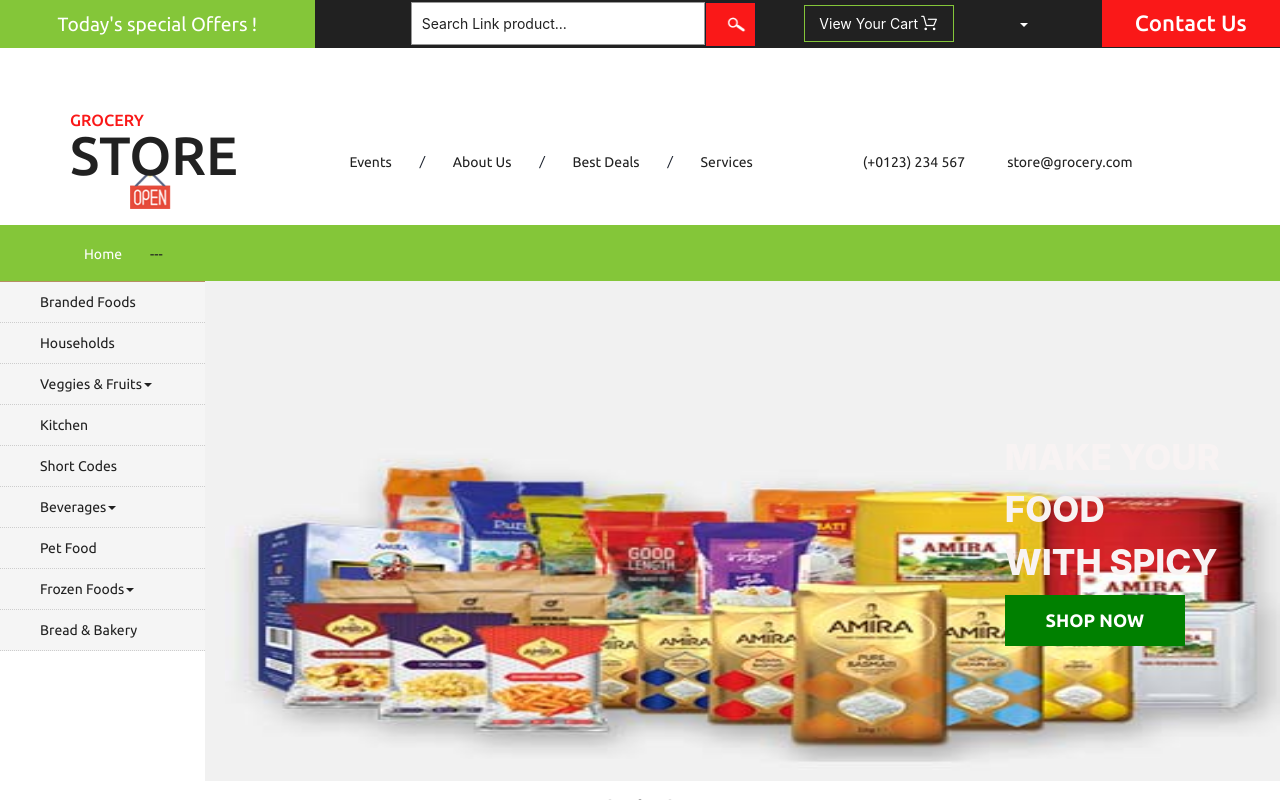
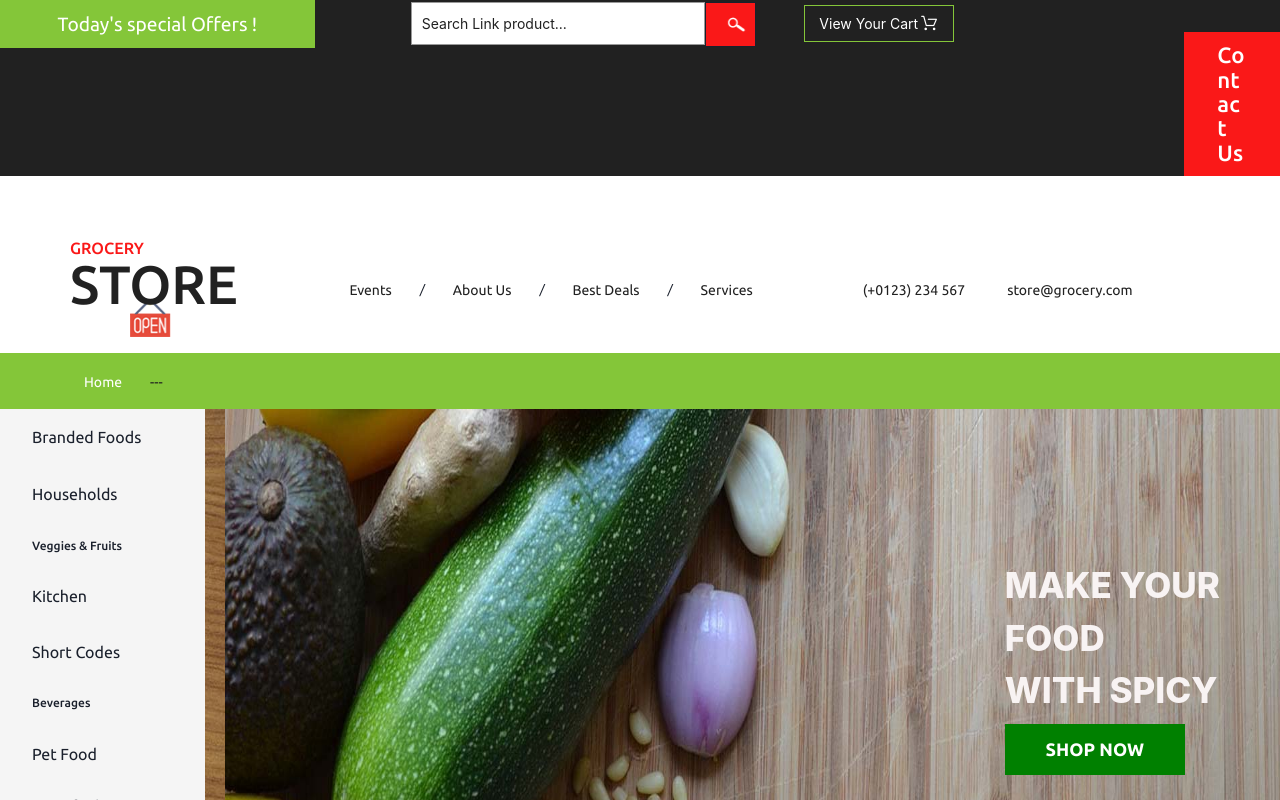
Before and after one commit to yubraj424/ekbana-ecommerce, a React (Create React App) app in the folder grocery/: page / in a window 1280 px wide. Shown: the top 800 px of the page. Built offline with nearby package versions, Linux system fonts and the light colour scheme; some icons are missing.

Commit message:
dropdown css update in header and banner file and some api check

```diff
--- a/grocery/src/components/Banner/Bannerdata.js
+++ b/grocery/src/components/Banner/Bannerdata.js
@@ -1,7 +1,7 @@
 
 const Bannerdata = [
     {
-      image: 'assets/images/4.jpg',
+      image: 'assets/images/1.jpg',
       text1: "MAKE YOUR",
       text2: "FOOD",
       text3: "WITH SPICY",
@@ -9,13 +9,13 @@
     {
 
 
-      image: "assets/images/5.jpg",
+      image: "assets/images/2.jpg",
       text1: "MAKE YOUR",
       text2: "FOOD",
       text3: "WITH SPICY",
     },
     {
-      image: "assets/images/6.jpg",
+      image: "assets/images/3.jpg",
       text1: "UPTO",
       text2:"50%",
       text3:"OFF",
--- /dev/null
+++ b/grocery/src/components/errorpage/PageNotFound.js
@@ -0,0 +1,17 @@
+import "./pagenotFound.css";
+import { Link } from "react-router-dom";
+
+const PageNotFound = () => {
+  return (
+    <div className="not-found">
+      <h2>404</h2>
+      <p>Opps! Page not found</p>
+      <br />
+      <Link to="/">
+        <button>Return to Homepage</button>
+      </Link>
+    </div>
+  );
+};
+
+export default PageNotFound;
--- /dev/null
+++ b/grocery/src/components/errorpage/pagenotFound.css
@@ -0,0 +1,15 @@
+.not-found {
+    display: flex;
+    flex-direction: column;
+    align-items: center;
+    justify-content: center;
+    color: rgb(68, 68, 68);
+    min-height: 80vh;
+  }
+
+  .not-found h2 {
+    font-size: 55px;
+  }
+  .not-found p {
+    font-size: 20px;
+  }
--- a/grocery/src/components/header/Header.js
+++ b/grocery/src/components/header/Header.js
@@ -1,4 +1,5 @@
 import { Link } from "react-router-dom";
+import "./header.css";
 import { useNavigate } from "react-router-dom";
 import {
   Modal,
@@ -11,7 +12,7 @@
   Button,
   useDisclosure,
   Text,
-  Select
+  Select,
 } from "@chakra-ui/react";
 import MyCart from "../mycart/Mycart";
 
@@ -63,28 +64,39 @@
         </div>
         <div class="w3l_header_right">
           <ul>
-            <li class="dropdown profile_details_drop">
-              <Link to="#" class="dropdown-toggle" data-toggle="dropdown">
+            <li class="menu-bar">
+              <Link to="#" class="menu-bar">
+                <div class="dropdown">
                   <i class="fa fa-user" aria-hidden="true"></i>
-                <span class="caret"></span>
-              </Link>
-              <div class="mega-dropdown-menu">
-                <div class="w3ls_vegetables">
-                  <ul class="dropdown-menu drp-mnu">
+
+                  <div class="dropdown-content">
+                    <div class=" sub-menu-1 ">
+                      <ul>
                         <li>
                           <Link to="/login">Login</Link>
                         </li>
+
                         <li>
                           <Link to="/login">Sign Up</Link>
                         </li>
                       </ul>
                     </div>
                   </div>
+                </div>
+
+                <span class="sub-menu-1"></span>
+              </Link>
+              <div class="mega-dropdown-menu"></div>
             </li>
           </ul>
         </div>
-        <div class="w3l_header_right1">
-          <h2>
+        <div
+          class="w3l_header_right1"
+          style={{
+            marginTop: "2rem",
+          }}
+        >
+          <h2 style={{ width: "6rem" }}>
             <Link to="/contact">Contact Us</Link>
           </h2>
         </div>
--- /dev/null
+++ b/grocery/src/components/header/header.css
@@ -0,0 +1,45 @@
+.menu-bar {
+  color: aliceblue;
+}
+
+.sub-menu-1 {
+  color: rgb(255, 255, 255);
+}
+
+.menu-bar ul li:hover .sub-menu-1 {
+  display: block;
+  position: absolute;
+  margin-top: 15px;
+  margin-left: -15px;
+  background-color: rgb(199, 236, 37);
+}
+.menu-bar ul li:hover .sub-menu-1 ul {
+  display: block;
+  margin: 10px;
+}
+.menu-bar ul li:hover .sub-menu-1 ul li {
+  width: 150px;
+  padding: 10px;
+  border-bottom: 1px dotted rgb(199, 236, 37);
+  background: transparent;
+}
+
+.dropdown {
+  position: relative;
+  display: inline-block;
+}
+
+.dropdown-content {
+  display: none;
+  padding-left: 1rem;
+  position: absolute;
+  background-color: #c7c3c3;
+  width: 4.5rem;
+  height: 3rem;
+  color: black;
+  z-index: 1;
+}
+
+.dropdown:hover .dropdown-content {
+  display: block;
+}
--- a/grocery/src/components/shortCode/ShortCode.js
+++ b/grocery/src/components/shortCode/ShortCode.js
@@ -3,14 +3,14 @@
 const ShortCode = () => {
   return (
 	<div>
-    <div class="products-breadcrumb">
+    {/* <div class="products-breadcrumb">
 		<div class="container">
 			<ul>
 				<li><i class="fa fa-home" aria-hidden="true"></i><a href="">Home</a><span>|</span></li>
 				<li>Short Codes</li>
 			</ul>
 		</div>
-	</div>
+	</div> */}
 	<div class="typo">
 			<h3 class="title">Short Codes</h3>
 			<div class="grid_3 grid_4">
--- a/grocery/src/components/stickyNavbar/StickyNavbar.js
+++ b/grocery/src/components/stickyNavbar/StickyNavbar.js
@@ -1,11 +1,15 @@
 import { Link } from "react-router-dom";
+import "./stickyNavbar.css";
 
 const StickyNavbar = () => {
   return (
     <>
-      <div class="banner">
+      <div class="banner" style={{}}>
         <div class="w3l_banner_nav_left">
-          <nav class="navbar nav_bottom">
+          <nav
+            class="navbar nav_bottom"
+            style={{ widht: "500px", height: "480px" }}
+          >
             <div class="navbar-header nav_2">
               <button
                 type="button"
@@ -19,8 +23,69 @@
                 <span class="icon-bar"></span>
               </button>
             </div>
+            <div className="sticky-bar-container">
+              <div class="dropdown">
+                <div>
+                  <Link to="/product">
+                    <span>Branded Foods</span>{" "}
+                  </Link>
+                </div>
+              </div>
+              <div className="dropdown">
+                <div>
+                  <Link to="/household">Households</Link>
+                </div>
+              </div>
+              <div class="dropdown">
+                <h6> Veggies & Fruits</h6>
+                <div class="dropdown-content">
+                  <div>
+                    <Link to="/vegetables">Vegetables</Link>
+                  </div>
 
-            <div class="collapse navbar-collapse" id="bs-megadropdown-tabs">
+                  <div>
+                    <Link to="/vegetables">Fruits</Link>
+                  </div>
+                </div>
+              </div>
+              <div class="dropdown">
+                <Link to="/kitchen">Kitchen</Link>
+              </div>
+              <div class="dropdown">
+                <Link to="/shortcode">Short Codes</Link>
+              </div>
+              <div class="dropdown">
+                <h6>Beverages</h6>
+                <div class="dropdown-content">
+                  <div>
+                    <Link to="/drinks">Soft Drinks</Link>
+                  </div>
+                  <div>
+                    <Link to="/drinks">Juices</Link>
+                  </div>
+                </div>
+              </div>
+              <div class="dropdown">
+                <Link to="/pet">Pet Food</Link>
+              </div>
+              <div class="dropdown">
+                <h6>Frozen food</h6>
+                <div class="dropdown-content">
+                  <div>
+                    <Link to="/frozen">Frozen Snacks</Link>
+                  </div>
+                  <div>
+                    <Link to="/frozen">Frozen Nonveg</Link>
+                  </div>
+                </div>
+              </div>
+              <div class="dropdown">
+                <Link to="/bread">Bread & Bakery</Link>
+              </div>
+            </div>
+          </nav>
+
+          {/* <div class="collapse navbar-collapse" id="bs-megadropdown-tabs">
               <ul class="nav navbar-nav nav_1">
                 <li>
                   <Link to="/product">Branded Foods</Link>
@@ -93,7 +158,7 @@
                 </li>
               </ul>
             </div>
-          </nav>
+          </nav> */}
         </div>
       </div>
     </>
--- /dev/null
+++ b/grocery/src/components/stickyNavbar/stickyNavbar.css
@@ -0,0 +1,30 @@
+.sticky-bar-container {
+  display: inline;
+}
+.dropdown {
+  position: relative;
+  display: flex;
+
+  padding: 1rem 2rem;
+
+  font-style: lightgray;
+  font-family: "Franklin Gothic Medium", "Arial Narrow", Arial, sans-serif;
+}
+
+.dropdown-content {
+  display: none;
+  position: absolute;
+  background-color: #ffffff;
+  width: 12rem;
+  height: auto;
+
+  padding-top: 3px;
+  z-index: 1;
+}
+
+.dropdown:hover .dropdown-content {
+  display: block;
+}
+.dropdown:hover {
+  background-color: green;
+}
--- a/grocery/src/routing/Routers.js
+++ b/grocery/src/routing/Routers.js
@@ -33,6 +33,7 @@
 import Mycart from "../components/mycart/Mycart";
 import Newsletter from "../components/newsletter/Newsletter";
 import Breadcrumb from "../components/breadcrumb/Breadcrumb";
+import PageNotFound from "../components/errorpage/PageNotFound";
 
 
 const Routers = () => {
@@ -68,6 +69,7 @@
         <Route path="/test" element={<Test />} />
         <Route path="/category" element={<Categories />} />
         <Route path="/mycart" element={<Mycart/>}/>
+        <Route path="/*" element={<PageNotFound/>}/>
 
       </Routes>
       <Newsletter/>
```
Also changed, not shown: 1 other file (tests, documents, lock files or other folders). Lines whose indentation alone changed are shown as unchanged.
